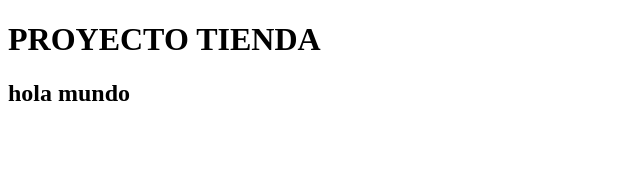
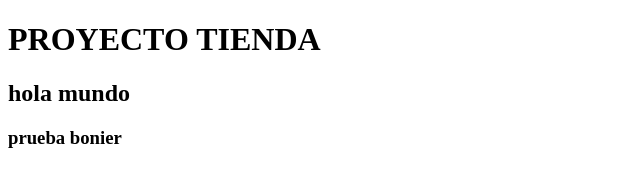
Before and after one commit to mavibo/TIENDA, a plain HTML site: page index.html in a window 1280 px wide. Shown: the whole page, without its empty margins (0-640 px from the left). Drawn offline with Linux system fonts and the light colour scheme.

Commit message:
agregando h3 para pruebas de commit

```diff
--- a/index.html
+++ b/index.html
@@ -9,6 +9,6 @@
 <body>
     <h1>PROYECTO TIENDA</h1>
     <h2>hola mundo </h2>
-    <h3></h3>
+    <h3>prueba bonier</h3>
 </body>
 </html>
```
